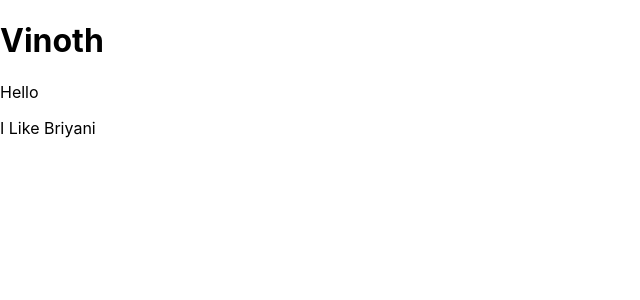
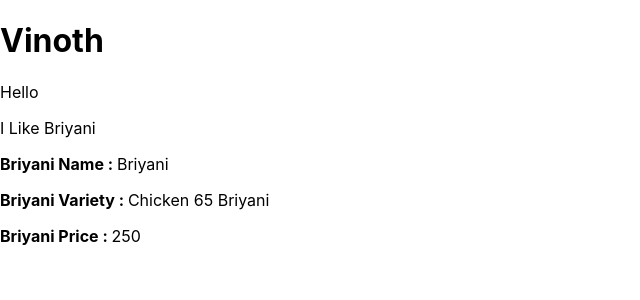
Before and after one commit to vinothsmart/react-redux-complete, a React (Create React App) app in the folder todolist/: page / in a window 1280 px wide. Shown: the top 300 px of the page, without its empty margins (0-640 px from the left). Built offline with nearby package versions, Linux system fonts and the light colour scheme.

Commit message:
working wt props

```diff
--- a/todolist/src/App.js
+++ b/todolist/src/App.js
@@ -3,6 +3,11 @@ import "./App.css";
 import TodoComponent from "./Component/TodoComponent";
 
 function App() {
+  let myBriyani = {
+    name: "Briyani",
+    variety: "Chicken 65 Briyani",
+    price: "250",
+  };
   return (
     // <div className="App">
     //   <header className="App-header">
@@ -22,7 +27,7 @@ function App() {
     // </div>
 
     <div>
-      <TodoComponent message="I Like Briyani" />
+      <TodoComponent message="I Like Briyani" briyani={myBriyani} />
     </div>
   );
 }
--- a/todolist/src/Component/TodoComponent.js
+++ b/todolist/src/Component/TodoComponent.js
@@ -4,6 +4,15 @@ function TodoComponent(props) {
       <h1>Vinoth</h1>
       <p>Hello</p>
       <p>{props.message}</p>
+      <p>
+        <strong>Briyani Name : </strong> {props.briyani.name}
+      </p>
+      <p>
+        <strong>Briyani Variety : </strong> {props.briyani.variety}
+      </p>
+      <p>
+        <strong>Briyani Price : </strong> {props.briyani.price}
+      </p>
     </div>
   );
 }
```
